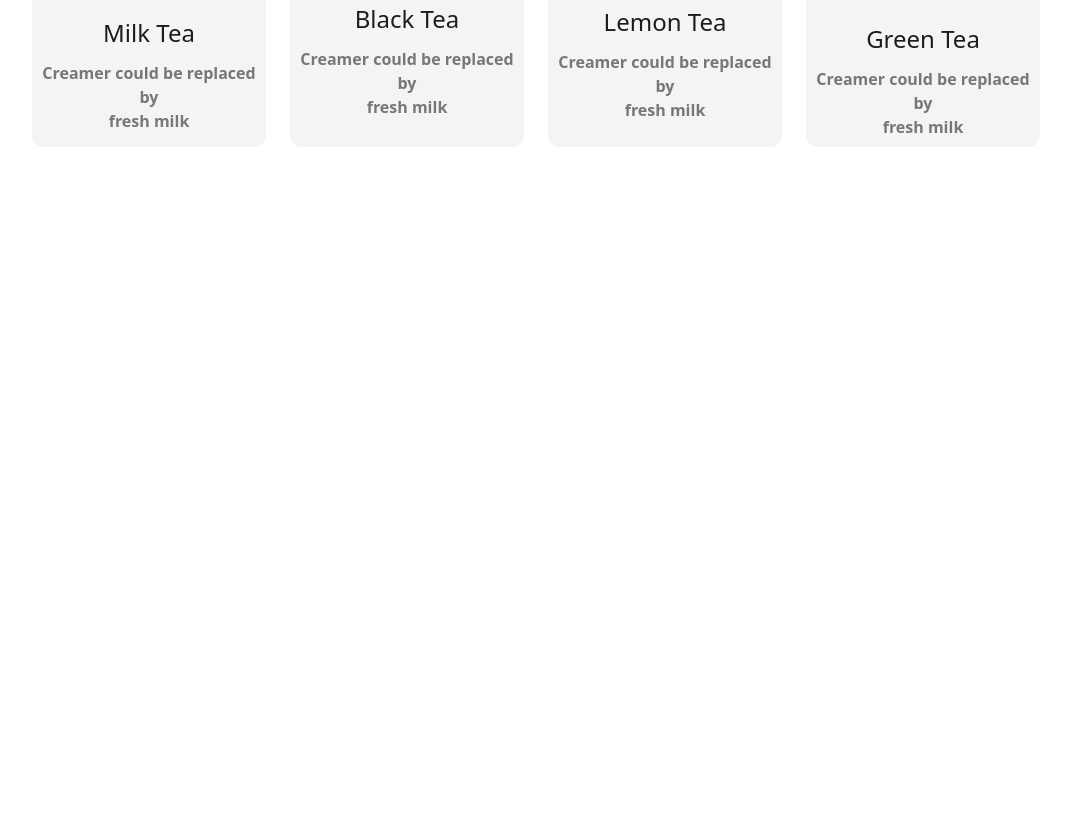
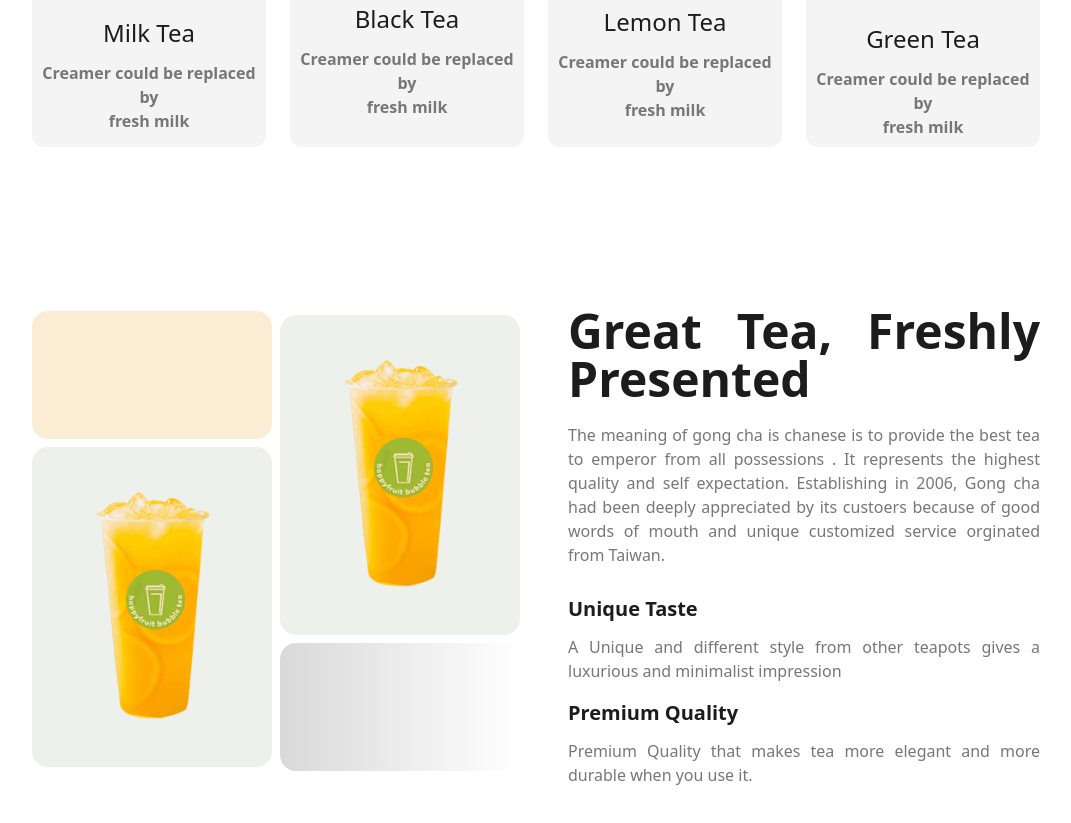
Before and after one commit to biplab-mistry/tea-house, a plain HTML site: page index.html in a window 1280 px wide. Shown: the part 1017-1840 px from the top of the page, without its empty margins (104-1175 px from the left). Before the commit the page ends 1324 px from the top, so only its background shows below. Drawn offline with nearby package versions, Linux system fonts and the light colour scheme.

Commit message:
fresh part complete with responsive

```diff
--- a/index.html
+++ b/index.html
@@ -95,6 +95,49 @@
                 </div>
             </div>
         </section>
+        <!-- presentation section -->
+        <section class="mb-32">
+            <div class="presentation-wrapper flex gap-12 sm:flex-col lg:flex-row sm:text-center lg:text-justify">
+                <div class="presentation-image sm:mx-auto lg:mx-0">
+                    <div class="inner-presentation-wrapper">
+                        <div class="left-inner-presentation ">
+                            <div class="flex gap-2 items-center ">
+                                <div>
+                                    <div class="w-60 h-32 inner-item rounded-2xl bg-[rgba(230,165,35,0.2)]"></div>
+                                    <div
+                                        class=" rounded-2xl mt-2 w-60 h-80 p-11 bg-[rgba(88,118,57,0.1)]  inner-item ]">
+                                        <img src="images/fresh-1.png" alt="">
+                                    </div>
+                                </div>
+                                <div>
+                                    <div class="rounded-2xl mt-2 w-60 h-80 p-11 bg-[rgba(88,118,57,0.1)]  inner-item ]">
+                                        <img src="images/fresh-1.png" alt="">
+                                    </div>
+                                    <div
+                                        class=" rounded-2xl w-60 mt-2 h-32 inner-item  bg-gradient-to-r from-[#D9D9D9] to-white">
+                                    </div>
+                                </div>
+                            </div>
+                        </div>
+                    </div>
+                </div>
+                <div class="presentation-content">
+                    <h2 class="font-manrope font-extrabold text-5xl text-[#1C1C1C]">Great Tea, Freshly Presented</h2>
+                    <p class="font-manrope font-medium text-base text-[#777777] mt-5 mb-7">The meaning of gong cha is
+                        chanese is to provide the best tea to emperor from all possessions .
+                        It represents the highest quality and self expectation. Establishing in 2006, Gong cha had been
+                        deeply appreciated by its custoers because of good words of mouth and unique customized service
+                        orginated from Taiwan.</p>
+                    <h3 class="font-manrope font-extrabold text-xl text-[#1C1C1C]">Unique Taste</h3>
+                    <p class="font-manrope font-medium text-base text-[#777777] mt-3 mb-4">A Unique and different style
+                        from other teapots gives a luxurious and minimalist impression</p>
+                    <h3 class="font-manrope font-extrabold text-xl text-[#1C1C1C]">Premium Quality</h3>
+                    <p class="font-manrope font-medium text-base text-[#777777] mt-3 mb-4">Premium Quality that makes
+                        tea more elegant and more durable when you use it.</p>
+                </div>
+            </div>
+        </section>
+        <!--  -->
     </main>
 
 
```
